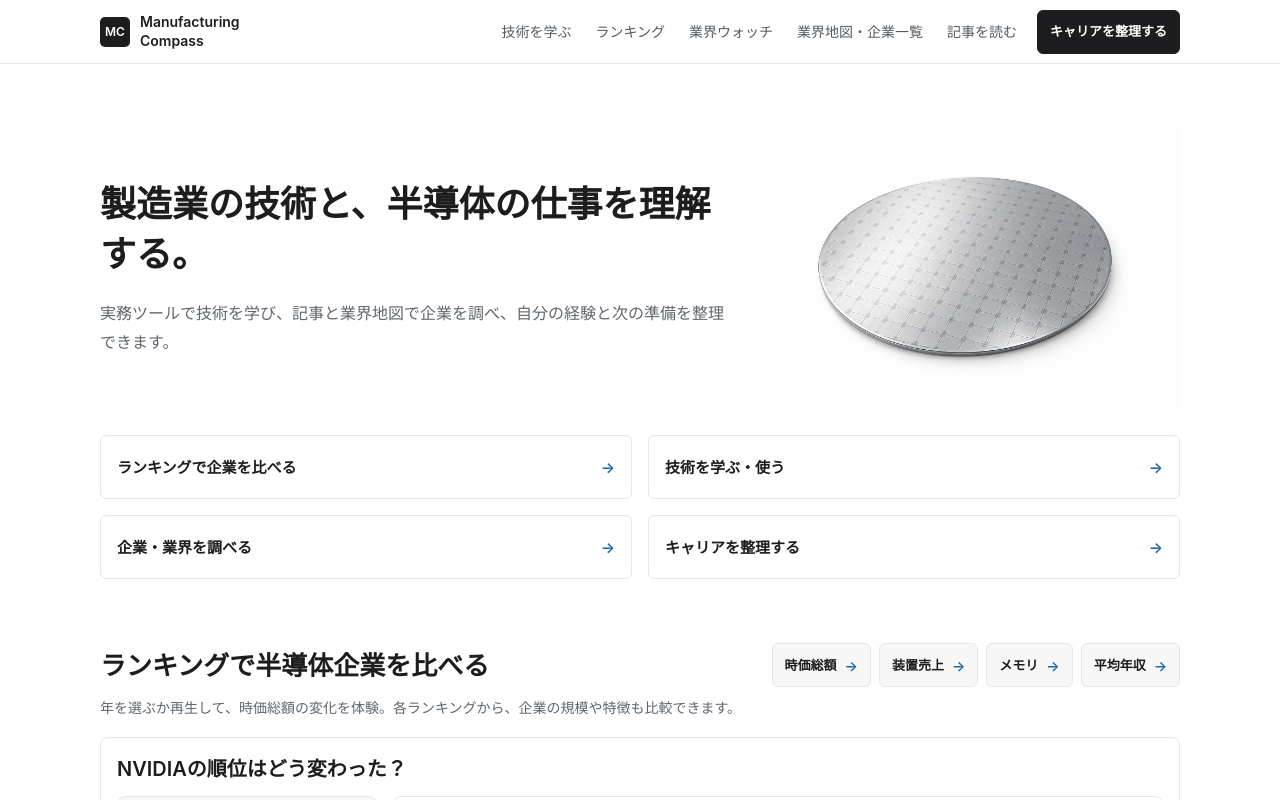
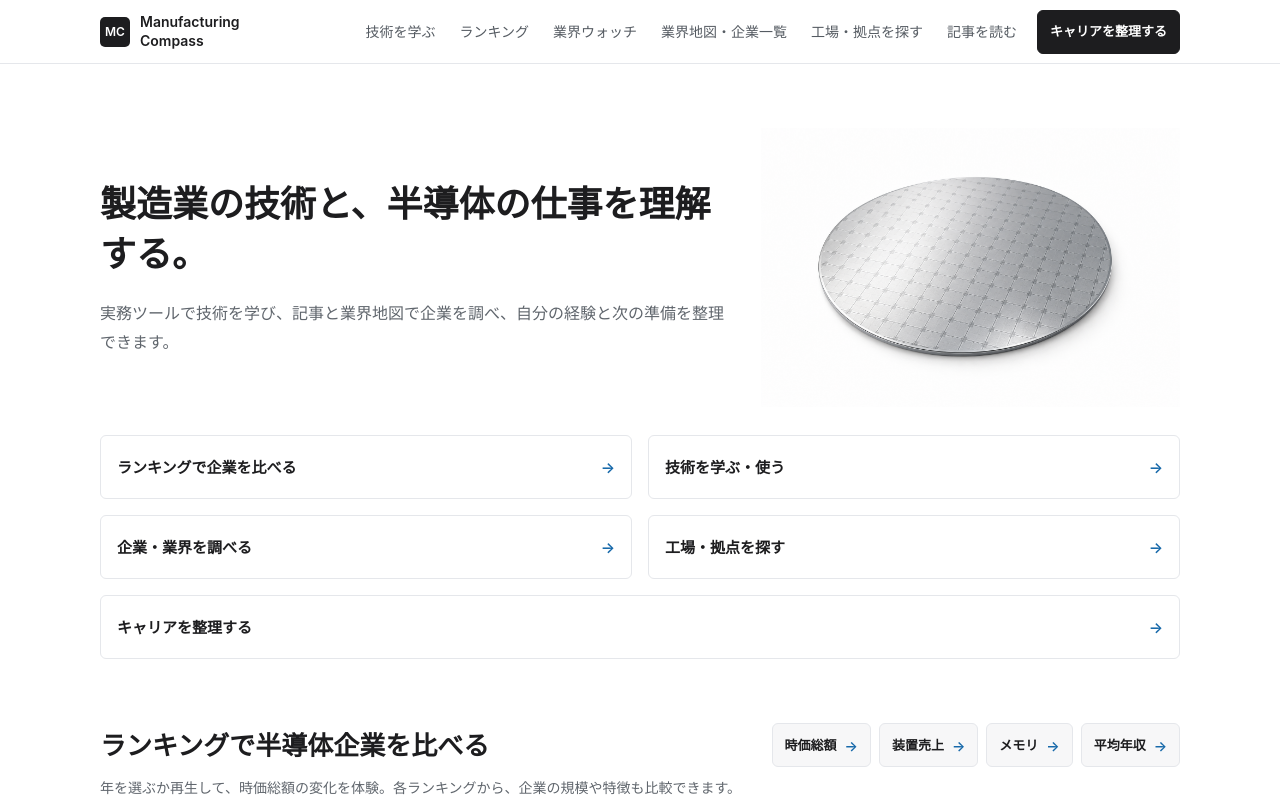
Before and after one commit to ryo0905-eng/manufacturing-compass, a Next.js app: page / in a window 1280 px wide. Shown: the top 800 px of the page. Built offline with nearby package versions, Linux system fonts and the light colour scheme; no server answers.

Commit message:
feat: add factory navigation to hero and header

```diff
--- a/src/app/(ja)/page.tsx
+++ b/src/app/(ja)/page.tsx
@@ -60,6 +60,7 @@ export default function Home() {
           <HomeLink href="/#home-rankings" section="hero" destination="rankings" purpose="industry">ランキングで企業を比べる<span aria-hidden="true">→</span></HomeLink>
           <HomeLink href="/tools" section="hero" destination="tools" purpose="technology">技術を学ぶ・使う<span aria-hidden="true">→</span></HomeLink>
           <HomeLink href="/industry-map" section="hero" destination="industry_map" purpose="industry">企業・業界を調べる<span aria-hidden="true">→</span></HomeLink>
+          <HomeLink href="/#home-factories" section="hero" destination="factories" purpose="industry">工場・拠点を探す<span aria-hidden="true">→</span></HomeLink>
           <CareerCompassLink ctaLocation="home_hero_purpose" ctaVariant="purpose_entry_v1" sourcePage="/">キャリアを整理する<span aria-hidden="true">→</span></CareerCompassLink>
         </nav>
         <div className="home-focused__hero-visual" aria-hidden="true">
--- a/src/components/Header.module.css
+++ b/src/components/Header.module.css
@@ -90,12 +90,7 @@
   outline-offset: 3px;
 }
 
-@media (1024px <= width < 1160px) {
-  .panel { gap: 10px; }
-  .link { font-size: 13px; }
-}
-
-@media (width < 1024px) {
+@media (width < 1160px) {
   .inner { min-height: 55px; width: calc(100% - 28px); gap: 12px; }
   .toggle {
     display: inline-flex;
--- a/src/components/HeaderNavigation.tsx
+++ b/src/components/HeaderNavigation.tsx
@@ -8,7 +8,7 @@ import { headerNavItems } from "@/data/header";
 import { trackEvent } from "@/lib/analytics";
 import styles from "@/components/Header.module.css";
 
-const desktopQuery = "(min-width: 1024px)";
+const desktopQuery = "(min-width: 1160px)";
 
 function currentPage(pathname: string, href: string): "page" | "location" | undefined {
   if (pathname === href) return "page";
--- a/src/data/header.ts
+++ b/src/data/header.ts
@@ -5,5 +5,6 @@ export const headerNavItems = [
   { id: "rankings", href: "/#home-rankings", label: "ランキング" },
   { id: "semiconductor_watch", href: "/semiconductor-watch", label: "業界ウォッチ" },
   { id: "industry_map", href: "/industry-map", label: "業界地図・企業一覧" },
+  { id: "factories", href: "/#home-factories", label: "工場・拠点を探す" },
   { id: "guides", href: "/guides", label: "記事を読む" },
 ] satisfies Array<{ id: string; href: Route; label: string }>;
```
Also changed, not shown: src/app/globals.css, 2 other files (tests, documents, lock files or other folders).
